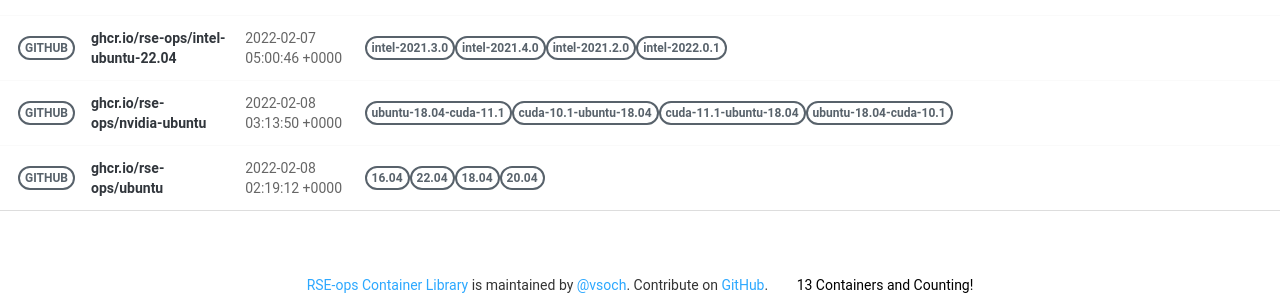
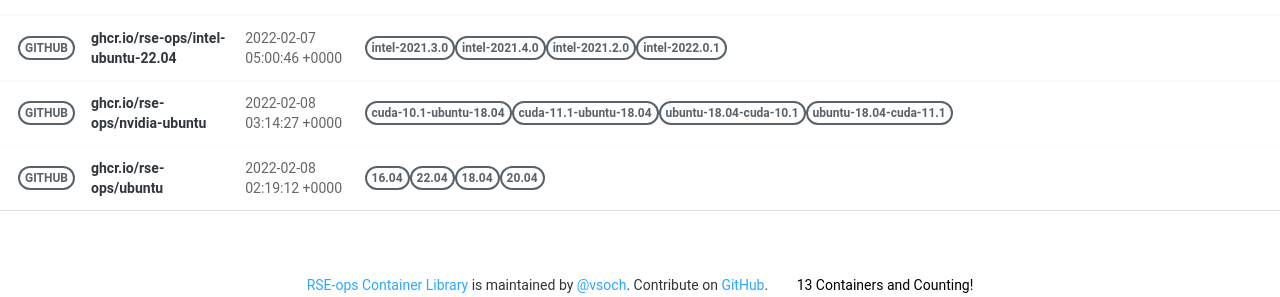
Before and after one commit to rse-ops/docker-images, a Jekyll site: the page built from pages/index.md, in a window 1280 px wide. Shown: the part 836-1133 px from the top of the page. Built offline with Jekyll 4.4.1, drawn with Linux system fonts in a browser that asks for light colours; nearby versions of some CDN libraries; part of the change alters nothing that is shown.

Commit message:
Automated push to update library 2022-02-08

```diff
--- a/_library/ghcr.io-rse-ops-nvidia-ubuntu.md
+++ b/_library/ghcr.io-rse-ops-nvidia-ubuntu.md
@@ -1,14 +1,11 @@
 ---
 layout: container
 name: ghcr.io/rse-ops/nvidia-ubuntu
-updated_at: 2022-02-08 03:13:50.481960
+updated_at: 2022-02-08 03:14:27.716236
 
 
 container_url: https://github.com/orgs/rse-ops/packages/container/package/nvidia-ubuntu
 versions:
- - tag: ubuntu-18.04-cuda-11.1
-   dockerfile: https://github.com/rse-ops/docker-images/blob/main/nvidia-ubuntu/Dockerfile
-   manifest: https://crane.ggcr.dev/manifest/ghcr.io/rse-ops/nvidia-ubuntu:ubuntu-18.04-cuda-11.1
  - tag: cuda-10.1-ubuntu-18.04
    dockerfile: https://github.com/rse-ops/docker-images/blob/main/nvidia-ubuntu/Dockerfile
    manifest: https://crane.ggcr.dev/manifest/ghcr.io/rse-ops/nvidia-ubuntu:cuda-10.1-ubuntu-18.04
@@ -18,5 +15,8 @@ versions:
  - tag: ubuntu-18.04-cuda-10.1
    dockerfile: https://github.com/rse-ops/docker-images/blob/main/nvidia-ubuntu/Dockerfile
    manifest: https://crane.ggcr.dev/manifest/ghcr.io/rse-ops/nvidia-ubuntu:ubuntu-18.04-cuda-10.1
+ - tag: ubuntu-18.04-cuda-11.1
+   dockerfile: https://github.com/rse-ops/docker-images/blob/main/nvidia-ubuntu/Dockerfile
+   manifest: https://crane.ggcr.dev/manifest/ghcr.io/rse-ops/nvidia-ubuntu:ubuntu-18.04-cuda-11.1
 
 ---
```
